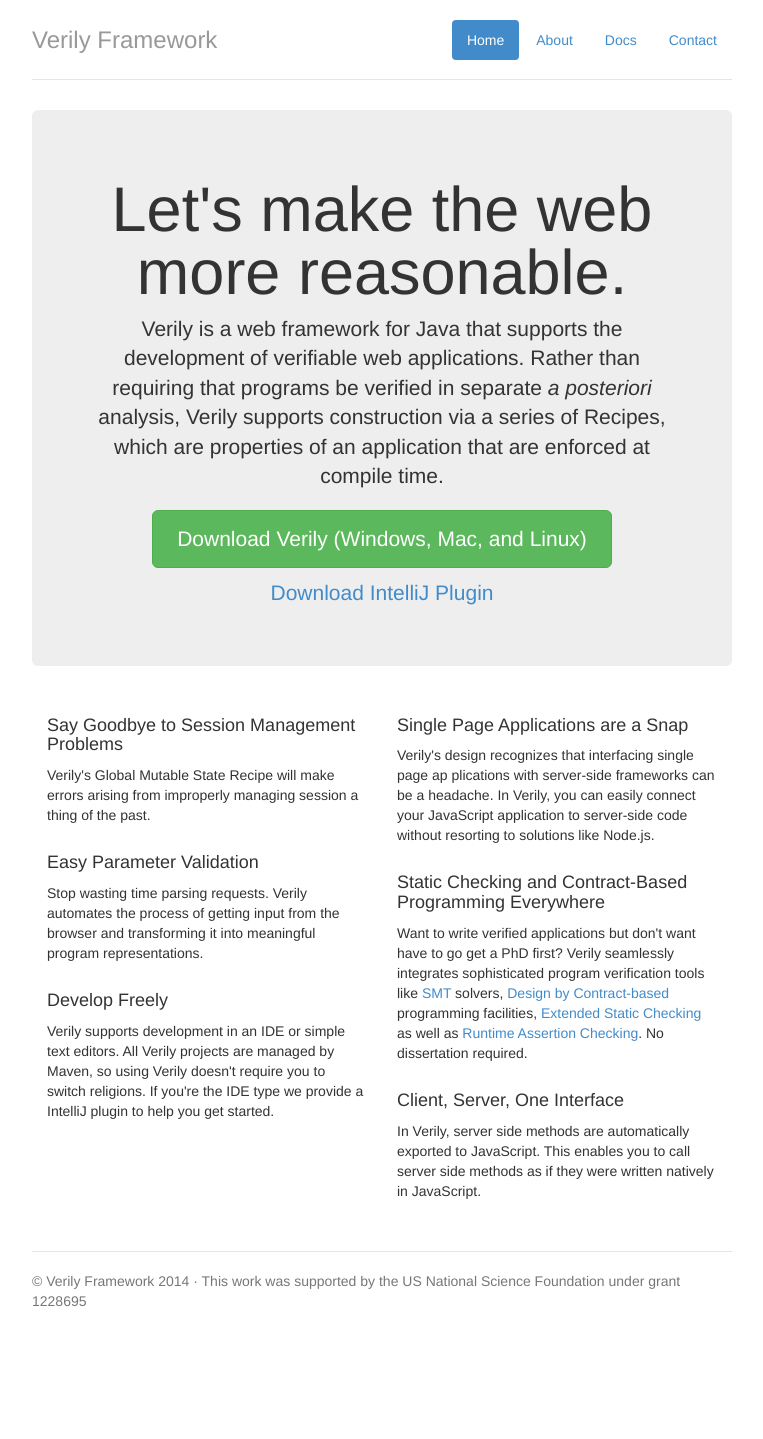
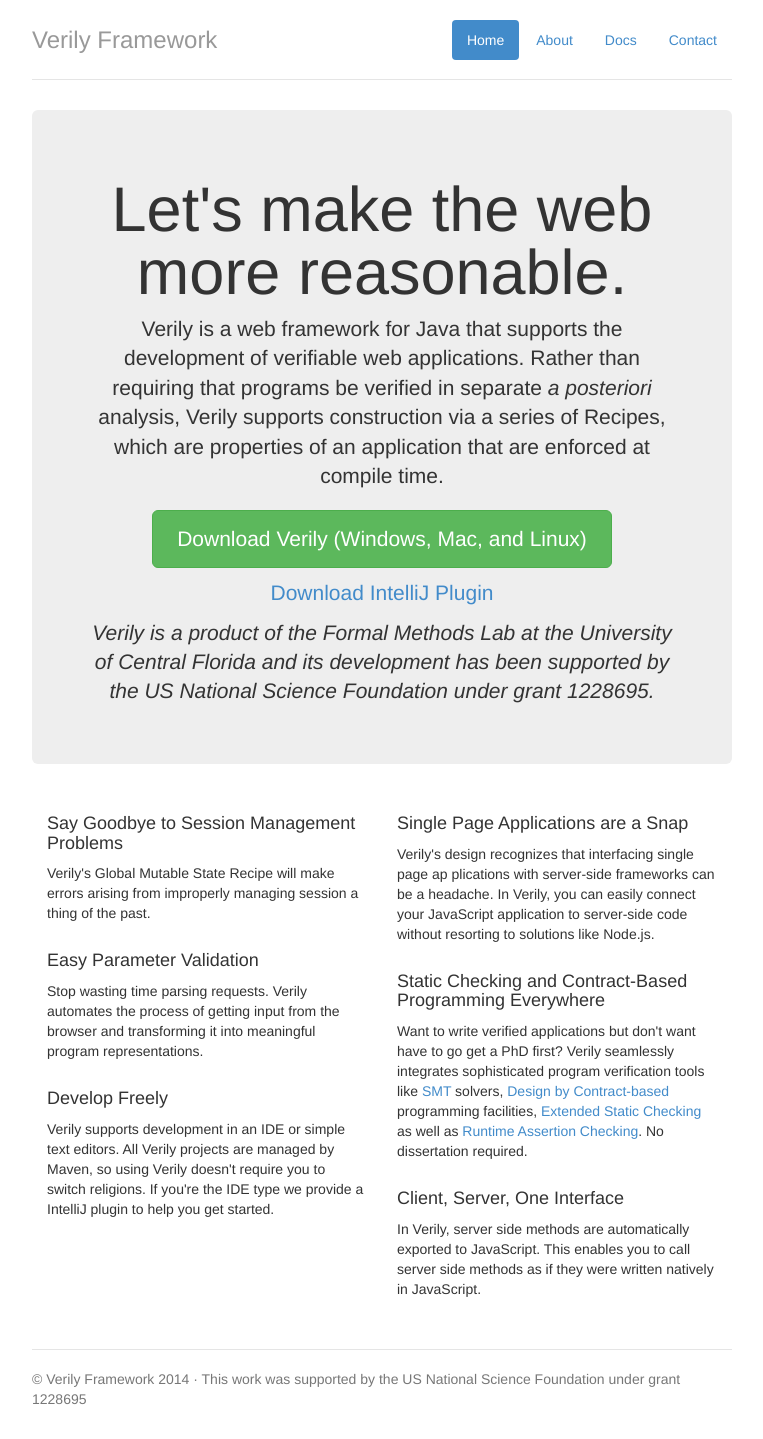
Before and after one commit to verily-framework/verily-framework.github.com, a Jekyll site: the page index.html, which Jekyll copies as it is, in a window 1280 px wide. Shown: the whole page, without its empty margins (258-1021 px from the left). Built offline with Jekyll 4.4.1, drawn with Linux system fonts in a browser that asks for light colours; before the commit the page ends 1341 px from its top, so only the background shows below that.

Commit message:
notices...

```diff
--- a/index.html
+++ b/index.html
@@ -45,6 +45,9 @@
         <p><a class="btn btn-lg btn-success" href="/releases/verily-MAY201426.jar" role="button">Download Verily (Windows, Mac, and Linux)</a></p>
 
 	<p><a href="/releases/VerilyIdeaPlugin.jar">Download IntelliJ Plugin</a></p>
+
+<p style="margin-top: 8px"><i>Verily is a product of the Formal Methods Lab at the University of Central Florida and its development has been supported by the US National Science Foundation under grant 1228695.</i><p>
+
       </div>
 
       <div class="row marketing">
```
